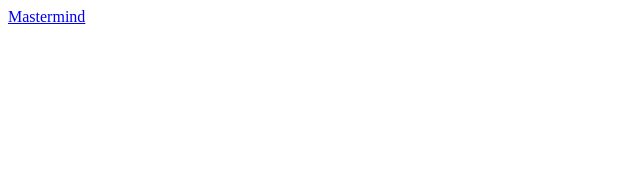
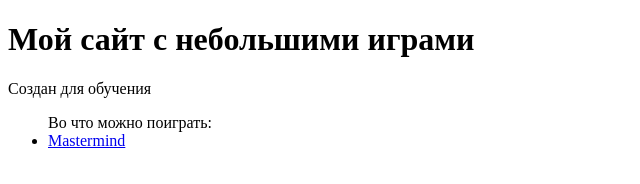
Before and after one commit to Andrew19683/my-small-games, a plain HTML site: page index.html in a window 1280 px wide. Shown: the whole page, without its empty margins (0-640 px from the left). Drawn offline with Linux system fonts and the light colour scheme.

Commit message:
deploy: 104b8e21705d136bc37db600deb7648f4112c127

```diff
--- a/index.html
+++ b/index.html
@@ -8,6 +8,13 @@
     <script type="module" crossorigin src="/my-small-games/assets/modulepreload-polyfill-Dezn_h7o.js"></script>
   </head>
   <body>
-    <div id="app"><a href="games/mastermind/index.html">Mastermind</a></div>
+    <div id="app">
+      <h1>Мой сайт с небольшими играми</h1>
+      <p>Создан для обучения</p>
+      <ul>
+        Во что можно поиграть:
+        <li><a href="games/mastermind/index.html">Mastermind</a></li>
+      </ul>
+    </div>
   </body>
 </html>
```
Also changed, not shown: 2 other files.
